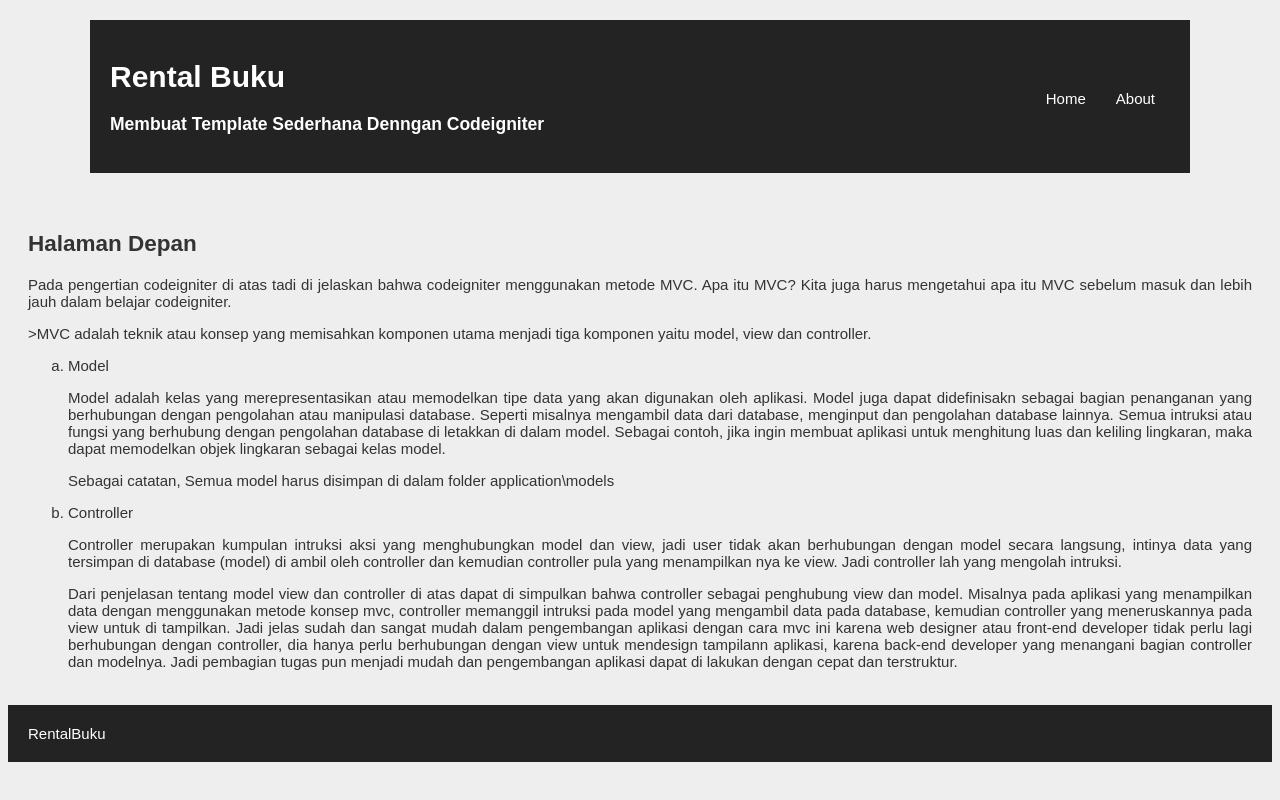
After one commit to Luqman89/WP2_Luqman-Hakim, a CodeIgniter app: page /database/index.php/web in a window 1280 px wide. The commit adds this page. Run offline with CodeIgniter, Linux system fonts and the light colour scheme.

Commit message:
Membuat web rental buku pada pertemuan 4

```diff
--- a/application/config/autoload.php
+++ b/application/config/autoload.php
@@ -89,7 +89,7 @@ $autoload['drivers'] = array();
 |
 |	$autoload['helper'] = array('url', 'file');
 */
-$autoload['helper'] = array();
+$autoload['helper'] = array('url', 'form');
 
 /*
 | -------------------------------------------------------------------
--- /dev/null
+++ b/application/controllers/Web.php
@@ -0,0 +1,17 @@
+<?php
+
+defined('BASEPATH') or exit ('no direct script access allowed');
+
+class Web extends CI_Controller {
+    function __construct(){
+        parent::__construct();
+        // $this->load->helper('url');
+    }
+
+    public function index() {
+        $data['judul'] = "Halaman Depan";
+        $this->load->view('v_header',$data);
+        $this->load->view('v_index',$data);
+        $this->load->view('v_footer',$data);
+    }
+}
--- /dev/null
+++ b/application/views/v_footer.php
@@ -0,0 +1,15 @@
+<!DOCTYPE html>
+<html lang="en">
+<head>
+    <meta charset="UTF-8">
+    <meta name="viewport" content="width=device-width, initial-scale=1.0">
+    <title>FOOTER</title>
+</head>
+<body>
+    <div>
+    <footer>
+        <a href=”http://www.RentalBuku.com”>RentalBuku</a>
+    </footer>
+    </div>
+</body>
+</html>
--- /dev/null
+++ b/application/views/v_header.php
@@ -0,0 +1,29 @@
+<!DOCTYPE html>
+<html lang="en">
+<head>
+    <meta charset="UTF-8">
+    <meta name="viewport" content="width=device-width, initial-scale=1.0">
+    <title>WEB II | Merancang Template Sederhana Dengan Codeigniter</title>
+</head>
+<body>
+    <div id="wrapper">
+        <header>
+            <hgroup>
+                <h1>Rental Buku</h1>
+                <h3>Membuat Template Sederhana Denngan Codeigniter</h3>
+            </hgroup>
+            <nav>
+                <ul>
+                    <li>
+                        <a href="<?php echo base_url().'index.php/web'?>">Home</a>
+                    </li>
+                    <li>
+                        <a href="<?php echo base_url().'index.php/web/about'?>">About</a>
+                    </li>
+                </ul>
+            </nav>
+            <div class="clear"></div>
+        </header>
+    </div>
+</body>
+</html>
--- /dev/null
+++ b/application/views/v_index.php
@@ -0,0 +1,60 @@
+<!DOCTYPE html>
+<html lang="en">
+<head>
+    <meta charset="UTF-8">
+    <meta name="viewport" content="width=device-width, initial-scale=1.0">
+    <title>INDEX</title>
+    <link rel="stylesheet" type="text/css" href="<?php echo base_url()
+    ?>assets/stylebuku.css">
+</head>
+<body>
+<section>
+    <h1><?php echo $judul?></h1>
+    <p align="justify">Pada pengertian codeigniter di atas
+        tadi di jelaskan bahwa codeigniter menggunakan metode MVC. Apa itu MVC? Kita juga harus mengetahui apa itu MVC sebelum masuk dan lebih
+        jauh dalam belajar codeigniter.</p>
+    <p>
+    >MVC adalah teknik atau konsep yang memisahkan
+        komponen utama menjadi tiga komponen yaitu model, view dan
+        controller.
+    </p>
+    <ol type="a">
+             <li>Model</li>
+        <p align="justify">
+        Model adalah kelas yang merepresentasikan atau
+            memodelkan tipe data yang akan digunakan oleh aplikasi. Model juga
+            dapat didefinisakn sebagai bagian penanganan yang berhubungan dengan
+            pengolahan atau manipulasi database. Seperti misalnya mengambil data
+            dari database, menginput dan pengolahan database lainnya. Semua
+            intruksi atau fungsi yang berhubung dengan pengolahan database di
+            letakkan di dalam model. Sebagai contoh, jika ingin membuat aplikasi
+            untuk menghitung luas dan keliling lingkaran, maka dapat memodelkan
+            objek lingkaran sebagai kelas model.
+        </p align="justify">
+        Sebagai catatan, Semua model harus disimpan di
+        dalam folder application\models
+        <p>
+            <li>Controller</li>
+            <p align='justify'>Controller merupakan kumpulan intruksi aksi yang
+                menghubungkan model dan view, jadi user tidak akan berhubungan
+                dengan model secara langsung, intinya data yang tersimpan di
+                database (model) di ambil oleh controller dan kemudian controller
+                pula yang menampilkan nya ke view. Jadi controller lah yang mengolah
+                intruksi.</p>
+            <p align='justify'>Dari penjelasan tentang model view dan controller
+            di atas dapat di simpulkan bahwa controller sebagai penghubung view
+            dan model. Misalnya pada aplikasi yang menampilkan data dengan
+            menggunakan metode konsep mvc, controller memanggil intruksi pada
+            model yang mengambil data pada database, kemudian controller yang
+            meneruskannya pada view untuk di tampilkan. Jadi jelas sudah dan
+            sangat mudah dalam pengembangan aplikasi dengan cara mvc ini karena
+            web designer atau front-end developer tidak perlu lagi berhubungan
+            dengan controller, dia hanya perlu berhubungan dengan view untuk
+            mendesign tampilann aplikasi, karena back-end developer yang menangani bagian controller dan modelnya. Jadi pembagian tugas pun
+            menjadi mudah dan pengembangan aplikasi dapat di lakukan dengan
+            cepat dan terstruktur.</p>
+        </p>
+    </ol>
+</section>
+</body>
+</html>
--- /dev/null
+++ b/assets/stylebuku.css
@@ -0,0 +1,50 @@
+body{
+    background: #eee;
+    color: #333;
+    font-family: sans-serif;
+    font-size:15px;
+   }
+   #wrapper{
+    background: #fff;
+    width: 1100px;
+    margin: 20px auto;
+   }
+   #wrapper header{
+    background: #232323;
+    padding: 20px;
+   }
+   #wrapper header hgroup{
+    float: left;
+    color: #fff;
+   }
+   #wrapper header nav{
+    float: right;
+ margin-top: 50px;
+}
+#wrapper header nav ul{
+ padding: 0;
+ margin: 0;
+}
+#wrapper header nav ul li{
+ float: left;
+ list-style: none;
+}
+#wrapper header nav ul li a{
+ padding: 15px;
+ color: #fff;
+ text-decoration: none;
+}
+.clear{
+ clear: both;
+}
+footer{
+ background: #232323;
+ padding: 20px;
+}
+footer a{
+ color: #fff;
+ text-decoration: none;
+}
+section{
+ padding: 20px;
+}
```
Also changed, not shown: application/views/view-form-matakuliah.php (+32 -1 lines).
